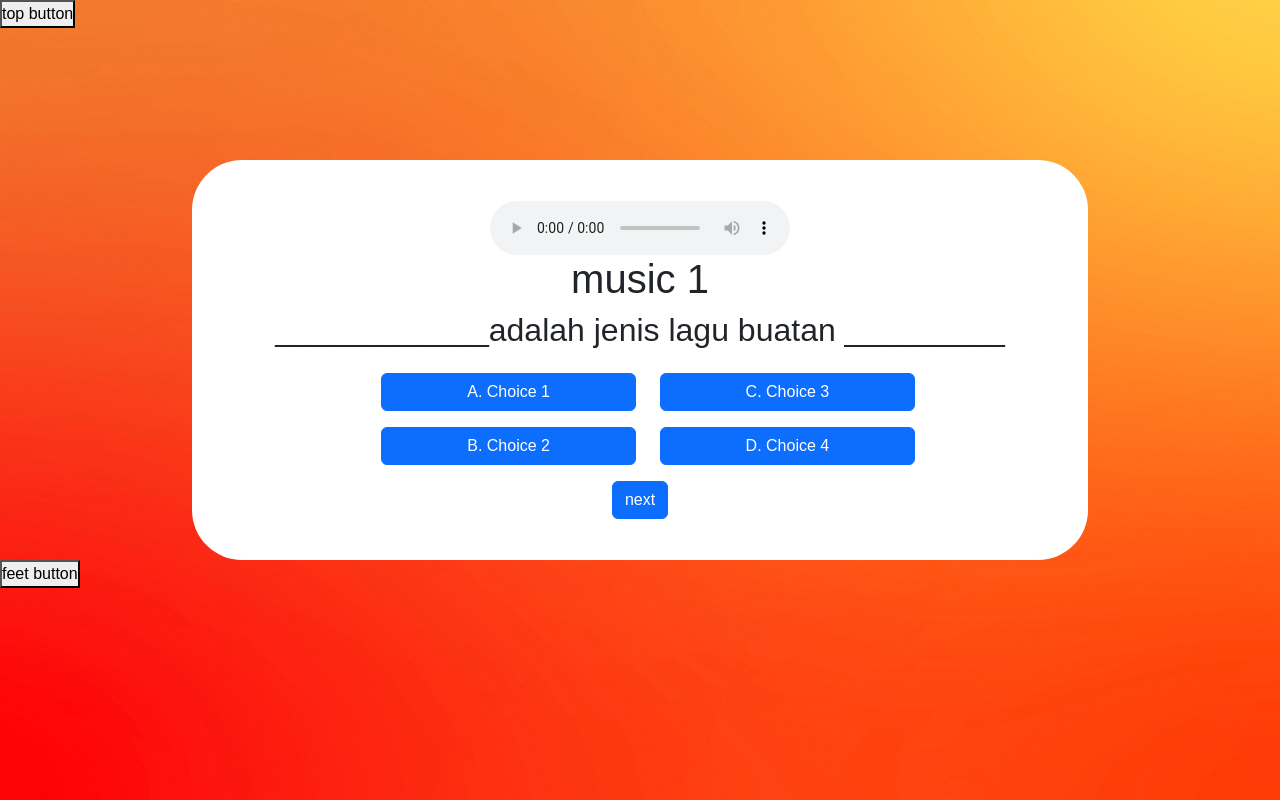
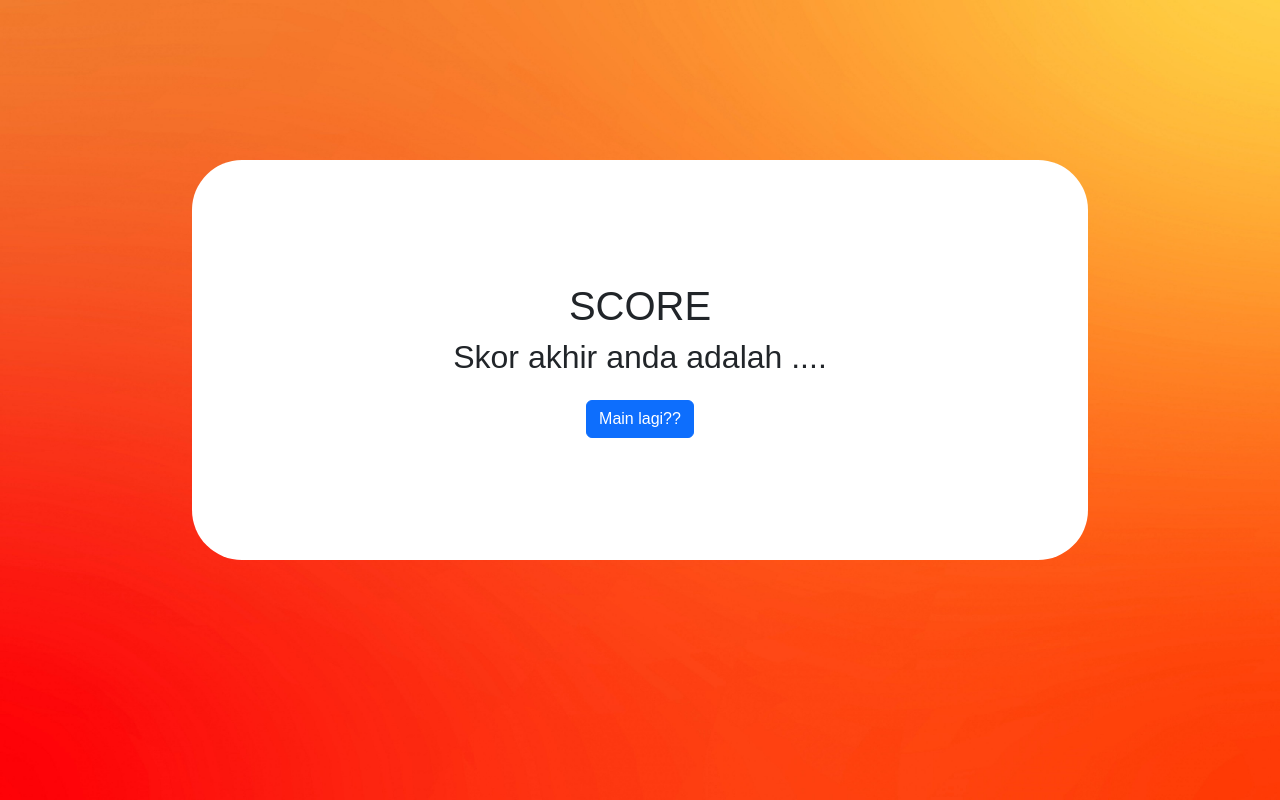
Before and after one commit to Kasfi99/Hackathon8, a plain HTML site: page Index.html in a window 1280 px wide. Drawn offline with nearby package versions, Linux system fonts and the light colour scheme.

Commit message:
ending page

```diff
--- a/Index.html
+++ b/Index.html
@@ -14,12 +14,8 @@
 <body>
     <div class="banner">
         <div id="navbar" style="height: 20%">
-            <button>top button</button>
         </div>
         <div id="content" style="height:50%; width: 70%; margin:auto; border-radius: 50px; background-color: white; display: flex; align-items: center; justify-content: center; flex-direction: column;">
-            <audio id="my-audio" controls>
-                <source src="E:\Coding Hacktiv8\hackathon\Kerangka\music\Palm_Reader.mp3" type="audio/mpeg">
-              </audio>
 
               <script>
                 window.onload = function() {
@@ -30,36 +26,24 @@
                   }
                 }
               </script>
-            <h1>music 1</h1>
-            <h2 id="soal">____________adalah jenis lagu buatan _________</h2>
+            <h1>SCORE</h1>
+            <h2 id="soal">Skor akhir anda adalah ....</h2>
             <div class="row my-2">
-                <div class="col-sm-6">
-                  <button class="btn btn-primary w-100 my-2 mx-2">A. Choice 1</button>
-                  <button class="btn btn-primary w-100 my-2 mx-2">B. Choice 2</button>
-                </div>
-                <div class="col-sm-6">
-                  <button class="btn btn-primary w-100 my-2 mx-2">C. Choice 3</button>
-                  <button class="btn btn-primary w-100 my-2 mx-2">D. Choice 4</button>
-                </div>
-              </div>
+            </div>
 
-            <button class="btn btn-primary" onclick="nextQuestion(2)">next</button>
+            <button class="btn btn-primary" onclick="nextQuestion(2)">Main lagi??</button>
         </div>
         <div id="foot" style="height: 30%;">
-            <button>feet button</button>
-
         </div>
     </div>
-    <script>
+    <!-- <script>
         function nextQuestion(num) {
            let soal = document.getElementById("content")
            if (num <= 10){
-            soal.innerHTML = `<h2 id='soal'>soal ${num}</h2><h1>music ${num}</h1><button class="btn btn-primary" onclick="nextQuestion(${num+1})">next</button>`
-           } else {
-
+            // soal.innerHTML = `<h2 id='soal'>soal ${num}</h2><h1>music ${num}</h1><button class="btn btn-primary" onclick="nextQuestion(${num+1})">next</button>`
            }
         }
-    </script>
+    </script> -->
 </body>
 
 </html>
```
